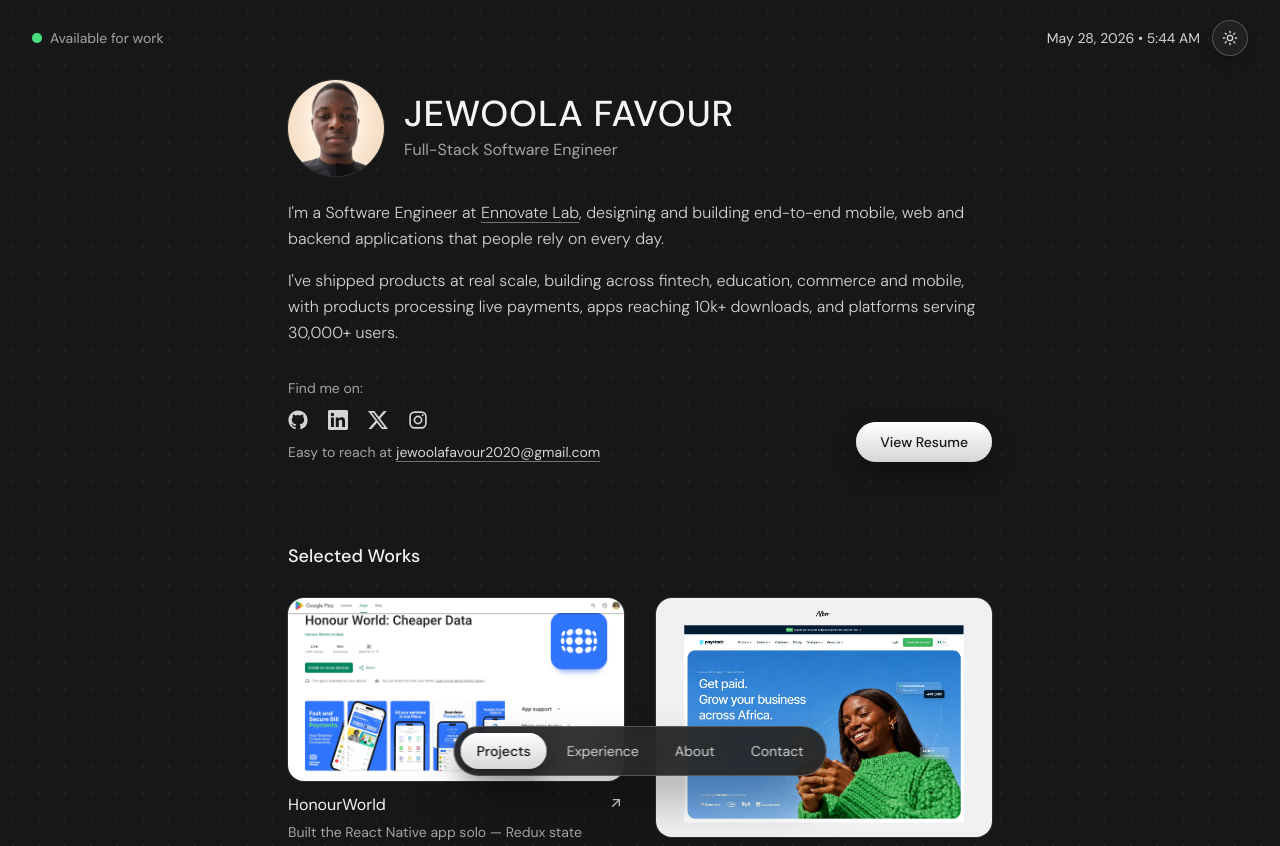
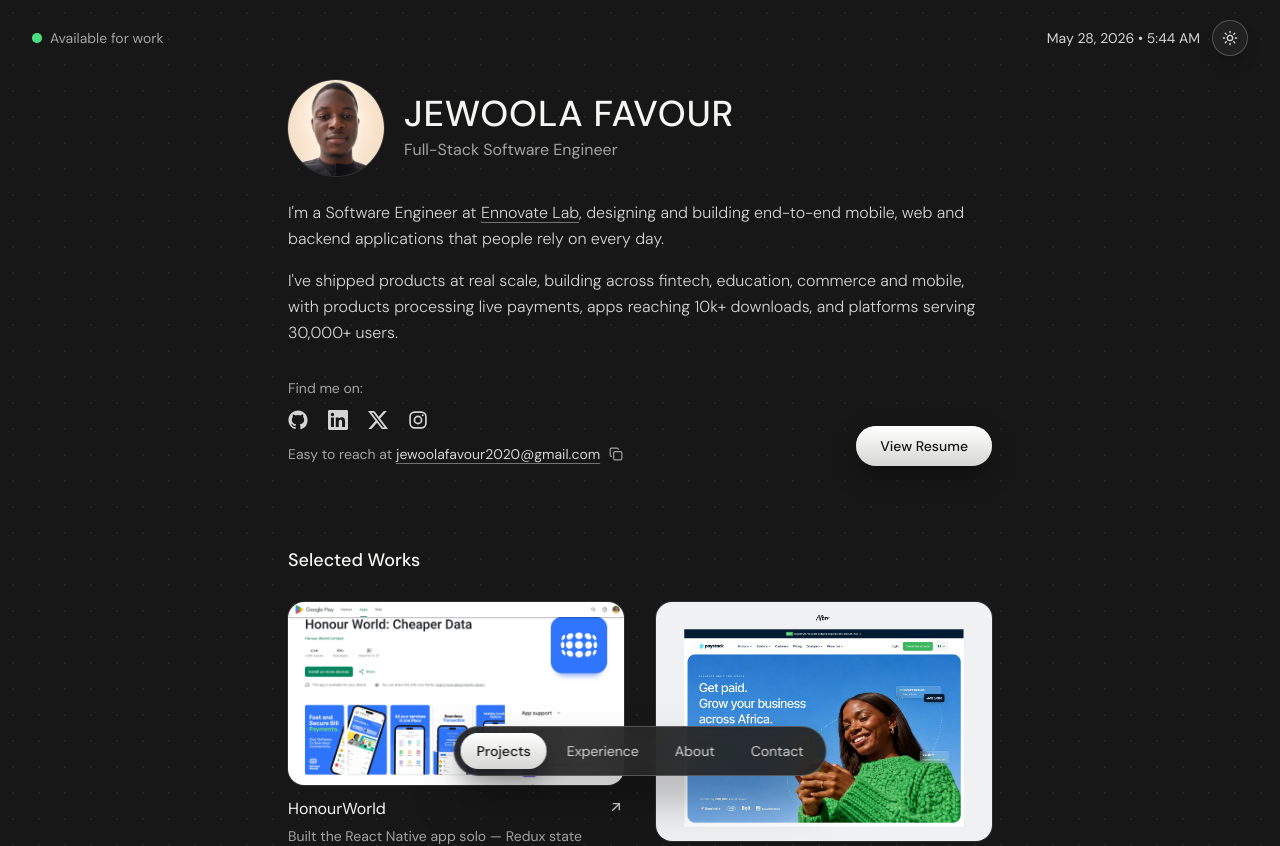
Before and after one commit to JEWOOLAFAVOUR/favour-portfolio-v1, a React (Vite) app: page / in a window 1280 px wide. Shown: the top 846 px of the page. Built offline with nearby package versions, Linux system fonts and the light colour scheme.

Commit message:
Add copy-email button to hero contact line

```diff
--- a/src/components/Hero.tsx
+++ b/src/components/Hero.tsx
@@ -1,3 +1,5 @@
+import { useState } from "react";
+import { Check, Copy } from "lucide-react";
 import { bio, profile, socials } from "../data/content";
 import Reveal from "./Reveal";
 import { GithubIcon, InstagramIcon, LinkedinIcon, XIcon } from "./icons";
@@ -10,6 +12,23 @@
 };
 
 export default function Hero(): JSX.Element {
+  const [copied, setCopied] = useState(false);
+
+  const copyEmail = async (): Promise<void> => {
+    try {
+      await navigator.clipboard.writeText(profile.email);
+    } catch {
+      const textarea = document.createElement("textarea");
+      textarea.value = profile.email;
+      document.body.appendChild(textarea);
+      textarea.select();
+      document.execCommand("copy");
+      document.body.removeChild(textarea);
+    }
+    setCopied(true);
+    window.setTimeout(() => setCopied(false), 2000);
+  };
+
   return (
     <header className="pt-16">
       {/* Auto-scrolling strip of work — temporarily disabled, kept for reference.
@@ -92,7 +111,8 @@
                   </a>
                 ))}
               </div>
-              <p className="mt-3 text-sm text-neutral-400">
+              <p className="mt-3 flex items-center gap-1 text-sm text-neutral-400">
+                <span>
                   Easy to reach at{" "}
                   <a
                     href={`mailto:${profile.email}`}
@@ -100,6 +120,17 @@
                   >
                     {profile.email}
                   </a>
+                </span>
+                <button
+                  type="button"
+                  onClick={copyEmail}
+                  aria-label={copied ? "Email copied" : "Copy email address"}
+                  title={copied ? "Copied!" : "Copy email"}
+                  className="flex h-6 w-6 items-center justify-center text-neutral-400 transition hover:scale-110 hover:text-cream"
+                >
+                  {copied ? <Check className="h-3.5 w-3.5 text-green-400" /> : <Copy className="h-3.5 w-3.5" />}
+                </button>
+                {copied && <span className="text-xs text-green-400">Copied!</span>}
               </p>
             </div>
             <a href={profile.resume} target="_blank" rel="noreferrer" className="btn-light rounded-full px-6 py-2.5 text-sm font-medium">
```
Lines whose indentation alone changed are shown as unchanged.
